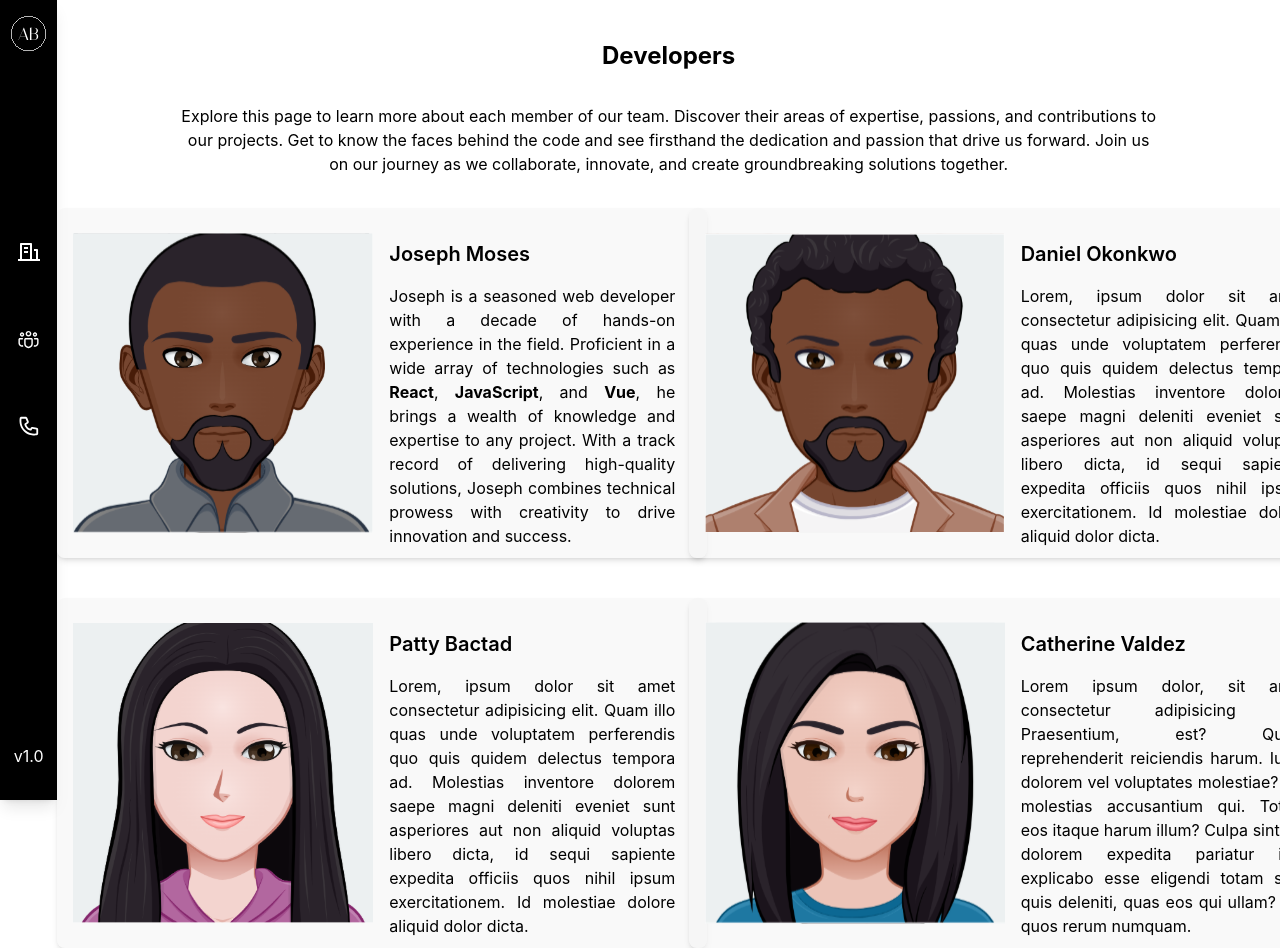
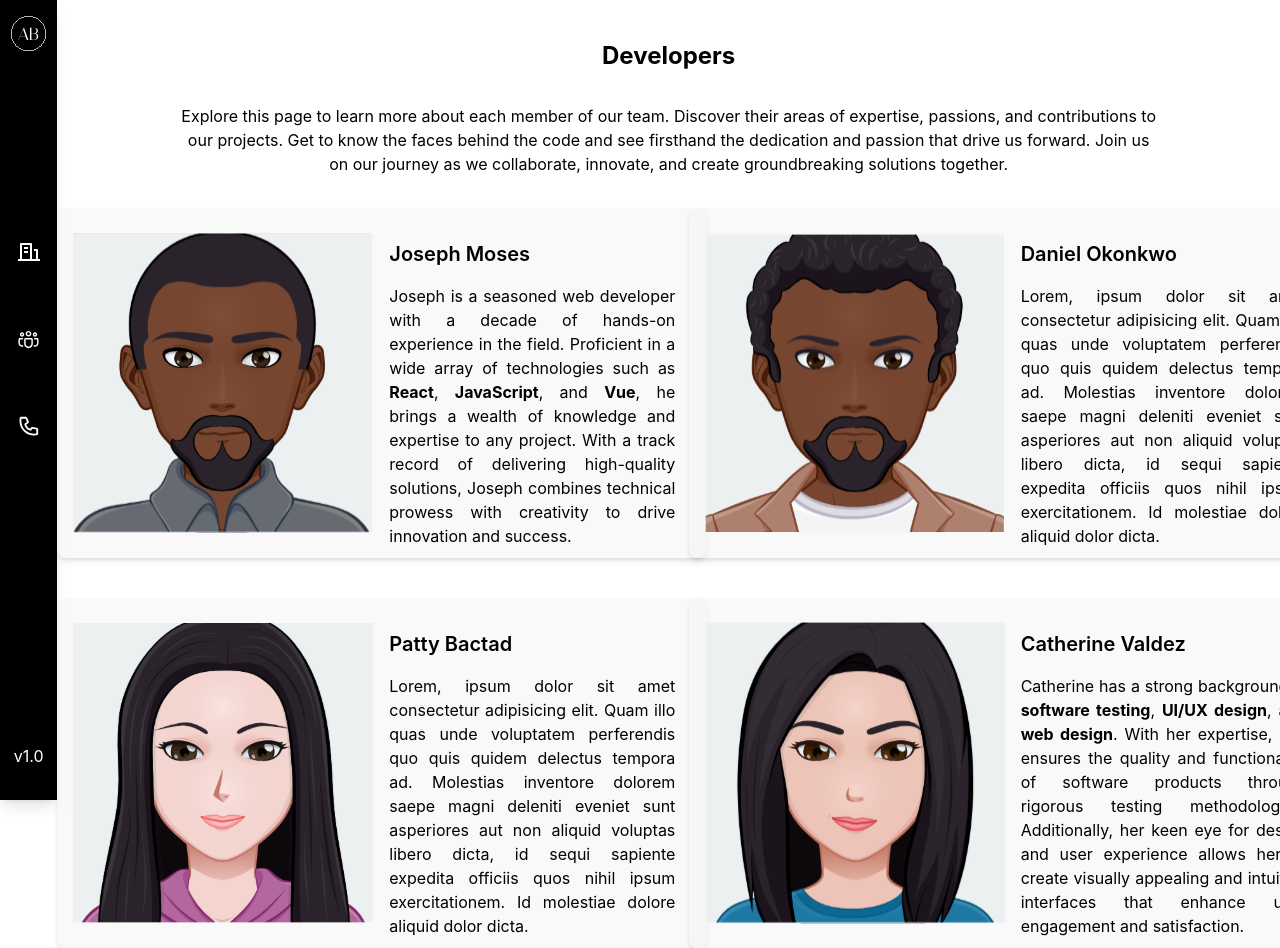
Before and after one commit to cvldz9/WDDM121-API-Proj, a React (Vite) app: page /developers in a window 1280 px wide. Shown: the top 948 px of the page. Built offline with nearby package versions, Linux system fonts and the light colour scheme.

Commit message:
added profile text for catherine

```diff
--- a/src/pages/Developers.jsx
+++ b/src/pages/Developers.jsx
@@ -40,7 +40,7 @@ function Developers({ isDarkMode }) {
 			<img className="img-width h-auto" src={CatherineImage} alt="" />
             <div>
 				<p className="m-4 font-semibold text-xl">Catherine Valdez</p>
-				<p className="m-4 font-normal text-s text-justify">Lorem ipsum dolor, sit amet consectetur adipisicing elit. Praesentium, est? Quam reprehenderit reiciendis harum. Iusto dolorem vel voluptates molestiae? Est molestias accusantium qui. Totam eos itaque harum illum? Culpa sint hic dolorem expedita pariatur iure explicabo esse eligendi totam sunt quis deleniti, quas eos qui ullam? Hic quos rerum numquam.</p>
+				<p className="m-4 font-normal text-s text-justify">Catherine has a strong background in <strong>software testing</strong>, <strong>UI/UX design</strong>, and <strong>web design</strong>. With her expertise, she ensures the quality and functionality of software products through rigorous testing methodologies. Additionally, her keen eye for design and user experience allows her to create visually appealing and intuitive interfaces that enhance user engagement and satisfaction.</p>
 			</div>
           </div>
         </div>
```
